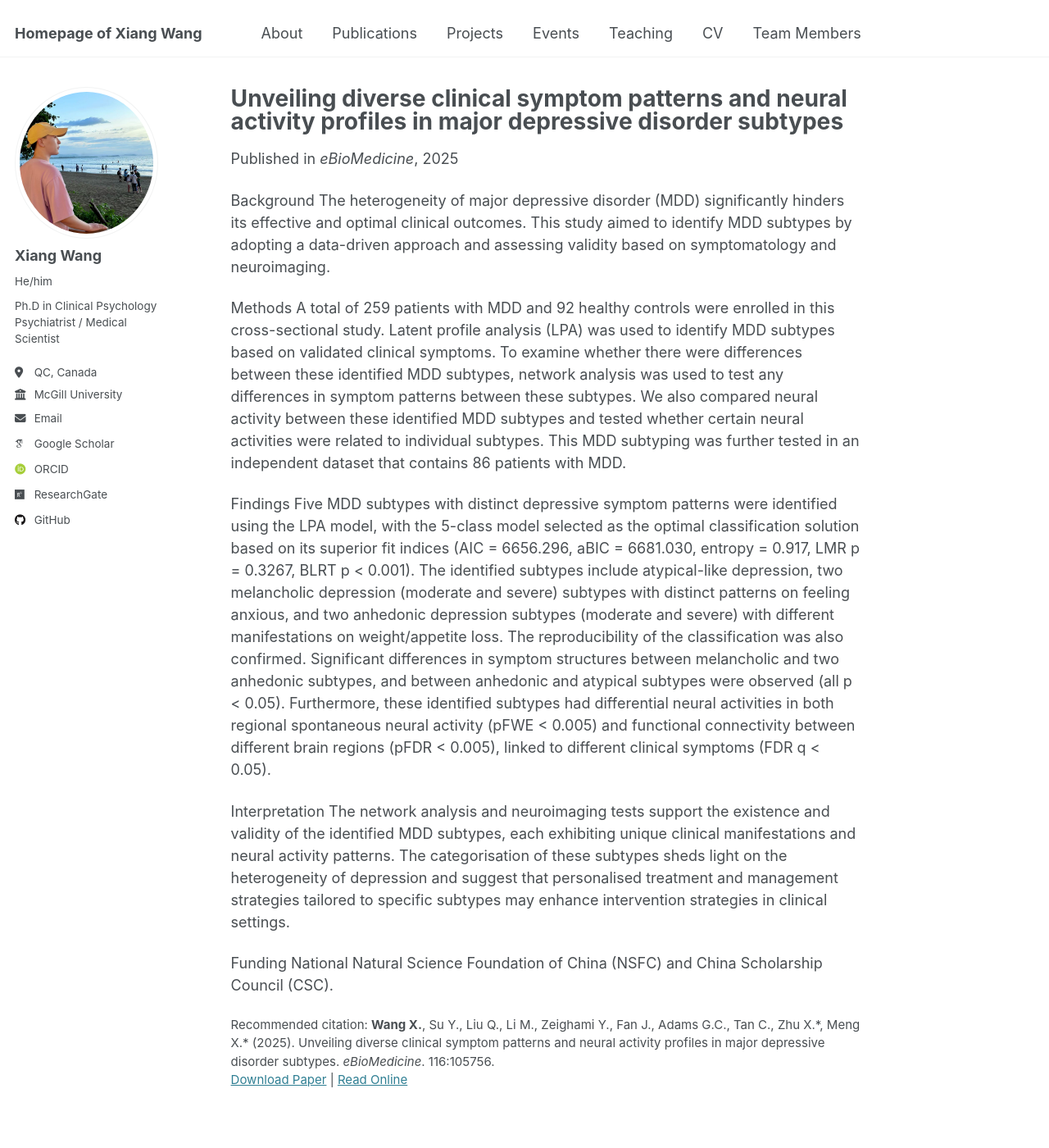
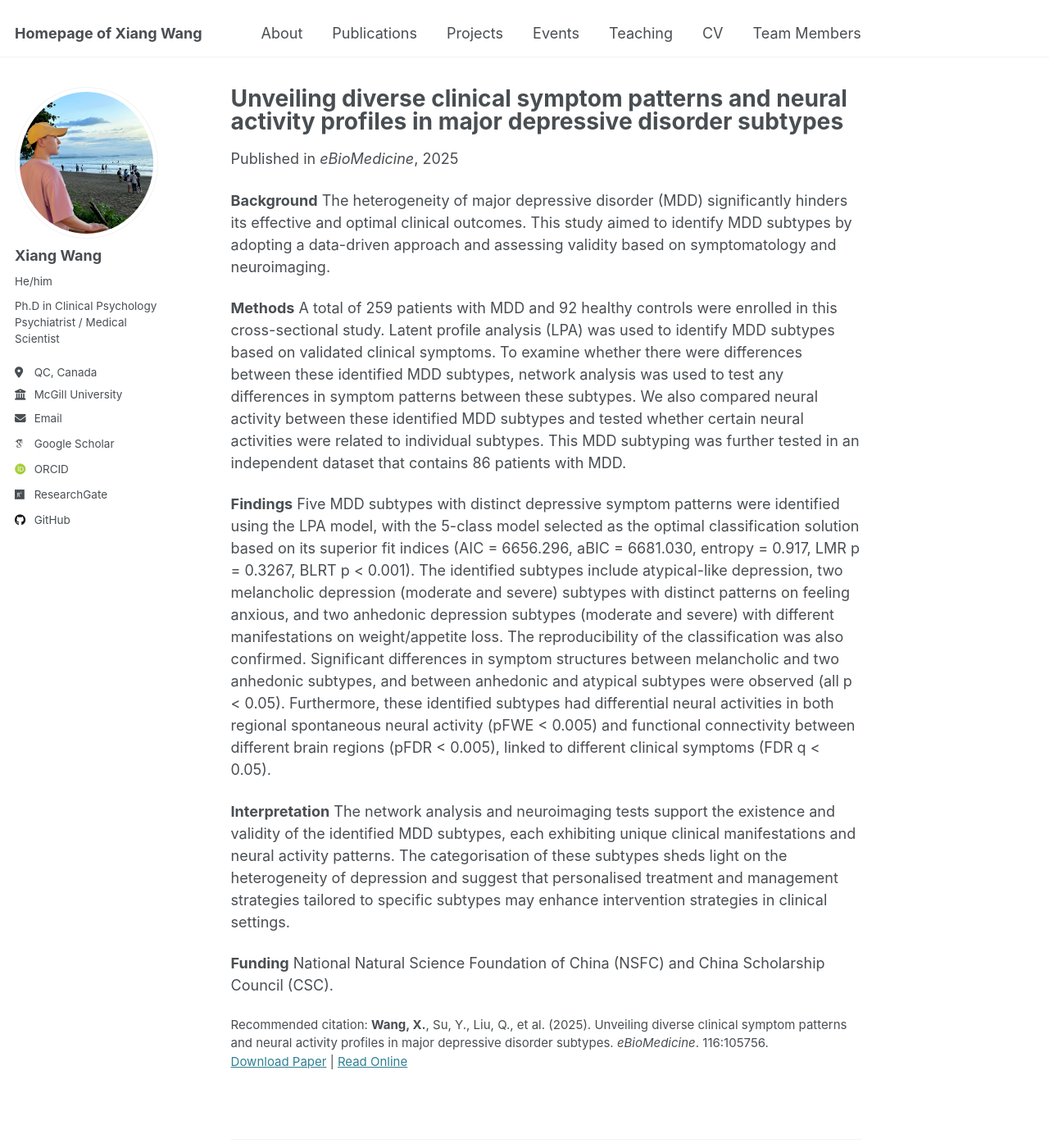
Before and after one commit to Xiang-Wangs/xiang-wangs.github.io, a Jekyll site: the page built from _publications/20250513_Unveiling diverse clinical symptom patterns and neural activity profiles in major depressive disorder subtypes.md, in a window 1280 px wide and 1400 px high. Shown: the whole window at 82% size. Built offline with Jekyll 4.4.1, drawn with Linux system fonts in a browser that asks for light colours; some web fonts are replaced.

Commit message:
Update 20250513_Unveiling diverse clinical symptom patterns and neural activity profiles in major depressive disorder subtypes.md

```diff
--- a/_publications/20250513_Unveiling diverse clinical symptom patterns and neural activity profiles in major depressive disorder subtypes.md
+++ b/_publications/20250513_Unveiling diverse clinical symptom patterns and neural activity profiles in major depressive disorder subtypes.md
@@ -9,20 +9,20 @@
 #slidesurl: 'http://xiang-wangs.github.io/files/slides1.pdf'
 paperurl: 'http://xiang-wangs.github.io/files/20250513_Unveiling_diverse_clinical_symptom_patterns_and_neural_activity_profiles_in_major_depressive_disorder_subtypes.pdf'
 onlineurl: 'https://www.thelancet.com/journals/ebiom/article/PIIS2352-3964(25)00200-2/fulltext'
-citation: '<strong>Wang X.</strong>, Su Y., Liu Q., Li M., Zeighami Y., Fan J., Adams G.C., Tan C., Zhu X.*, Meng X.* (2025). Unveiling diverse clinical symptom patterns and neural activity profiles in major depressive disorder subtypes. <i>eBioMedicine</i>. 116:105756.'
+citation: '<strong>Wang, X.</strong>, Su, Y., Liu, Q., et al. (2025). Unveiling diverse clinical symptom patterns and neural activity profiles in major depressive disorder subtypes. <i>eBioMedicine</i>. 116:105756.'
 
 ---
-Background
+<strong>Background</strong>
 The heterogeneity of major depressive disorder (MDD) significantly hinders its effective and optimal clinical outcomes. This study aimed to identify MDD subtypes by adopting a data-driven approach and assessing validity based on symptomatology and neuroimaging.
 
-Methods
+<strong>Methods</strong>
 A total of 259 patients with MDD and 92 healthy controls were enrolled in this cross-sectional study. Latent profile analysis (LPA) was used to identify MDD subtypes based on validated clinical symptoms. To examine whether there were differences between these identified MDD subtypes, network analysis was used to test any differences in symptom patterns between these subtypes. We also compared neural activity between these identified MDD subtypes and tested whether certain neural activities were related to individual subtypes. This MDD subtyping was further tested in an independent dataset that contains 86 patients with MDD.
 
-Findings
+<strong>Findings</strong>
 Five MDD subtypes with distinct depressive symptom patterns were identified using the LPA model, with the 5-class model selected as the optimal classification solution based on its superior fit indices (AIC = 6656.296, aBIC = 6681.030, entropy = 0.917, LMR p = 0.3267, BLRT p < 0.001). The identified subtypes include atypical-like depression, two melancholic depression (moderate and severe) subtypes with distinct patterns on feeling anxious, and two anhedonic depression subtypes (moderate and severe) with different manifestations on weight/appetite loss. The reproducibility of the classification was also confirmed. Significant differences in symptom structures between melancholic and two anhedonic subtypes, and between anhedonic and atypical subtypes were observed (all p < 0.05). Furthermore, these identified subtypes had differential neural activities in both regional spontaneous neural activity (pFWE < 0.005) and functional connectivity between different brain regions (pFDR < 0.005), linked to different clinical symptoms (FDR q < 0.05).
 
-Interpretation
+<strong>Interpretation</strong>
 The network analysis and neuroimaging tests support the existence and validity of the identified MDD subtypes, each exhibiting unique clinical manifestations and neural activity patterns. The categorisation of these subtypes sheds light on the heterogeneity of depression and suggest that personalised treatment and management strategies tailored to specific subtypes may enhance intervention strategies in clinical settings.
 
-Funding
+<strong>Funding</strong>
 National Natural Science Foundation of China (NSFC) and China Scholarship Council (CSC).
```
